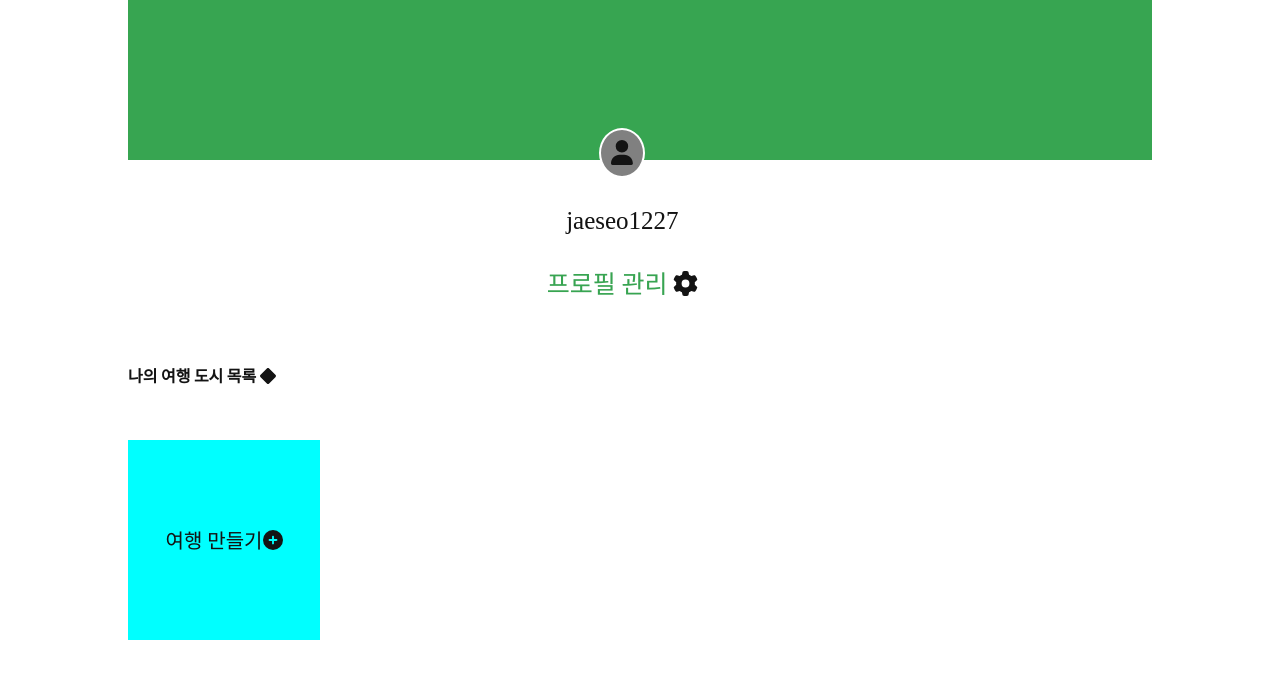
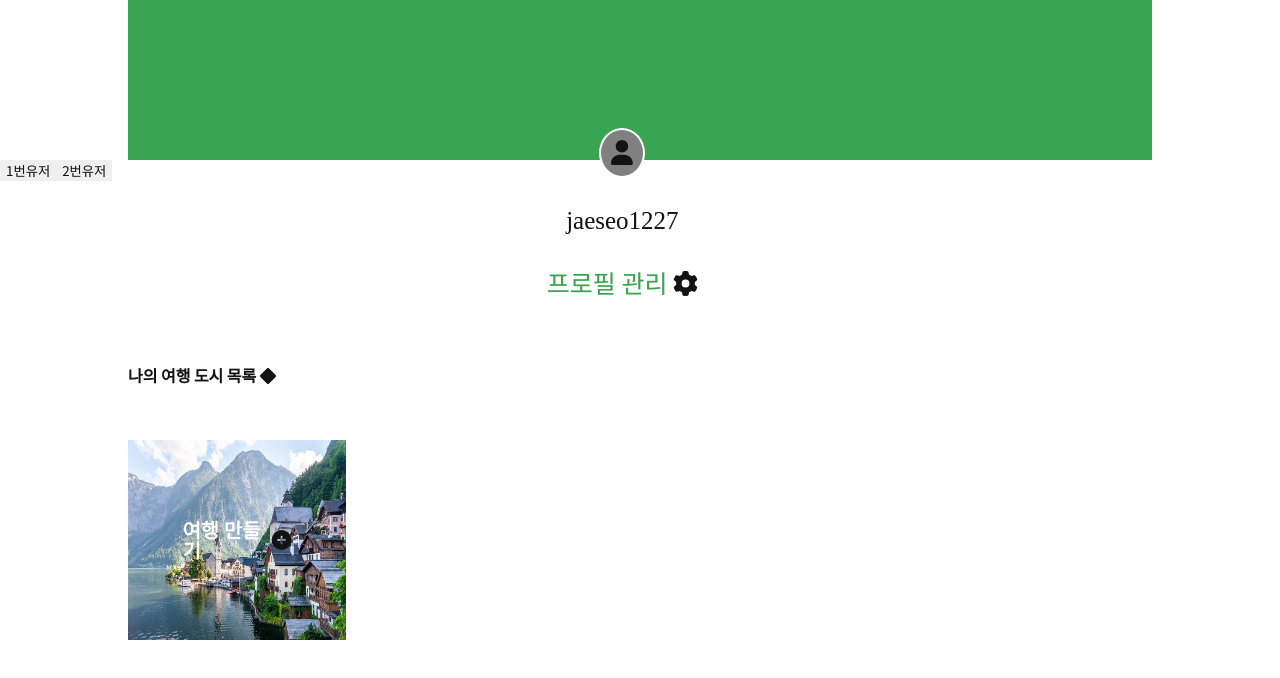
Before and after one commit to nsoe12/DreamGreenTour, a React (Create React App) app in the folder workspace/client/: page /mypage in a window 1280 px wide. Shown: the top 678 px of the page. Built offline with nearby package versions, Linux system fonts and the light colour scheme.

Commit message:
발표전 최종

```diff
--- a/workspace/client/src/pages/mypage/Mypage.js
+++ b/workspace/client/src/pages/mypage/Mypage.js
@@ -25,7 +25,8 @@ const Mypage = () => {
 
           <S.package>
             <S.div>
-              <p>여행 만들기<FontAwesomeIcon icon={faCirclePlus} /></p>
+            <S.Image1 src={`${process.env.PUBLIC_URL}/tour/best/1.png`} alt="서울"/>
+            <S.text>여행 만들기<FontAwesomeIcon icon={faCirclePlus}/></S.text>
             </S.div>
           </S.package>
 
@@ -46,28 +47,30 @@ const Mypage = () => {
                </Link>
             </S.back>
 
-         <S.package>
-           <S.div>
-               <p>여행 만들기<FontAwesomeIcon icon={faCirclePlus} /></p>
-           </S.div>
-         </S.package>
-
          <S.city>
             <p className="city">나의 여행 도시 목록 <FontAwesomeIcon icon={faDiamond}/></p>
          </S.city>
+
+         <S.package>
+            <S.div>
+            <S.Image1 src={`${process.env.PUBLIC_URL}/home/circle/jeju.png`} alt="서울"/>
+            <S.text>여행 만들기<FontAwesomeIcon icon={faCirclePlus}/></S.text>
+            </S.div>
+          </S.package>
+
+
       </>
     )
   }
 
   return (
     <div>
+
       {displayshow}
 
-      {/* <button className="1" onClick={() => setDisplayContent('one')}>1번버튼</button>
-      <button className="2" onClick={() => setDisplayContent('two')}>2번버튼</button>
-      <button className="3" onClick={() => setDisplayContent('three')}>3번버튼</button>
-      <button className="4" onClick={() => setDisplayContent('four')}>4번버튼</button>
-      <button className="5" onClick={() => setDisplayContent('five')}>5번버튼</button> */}
+      <button className="1" onClick={() => setDisplayContent('one')}>1번유저</button>
+      <button className="2" onClick={() => setDisplayContent('two')}>2번유저</button>
+
     </div>
   );
 };
--- a/workspace/client/src/pages/mypage/infoUpdate/InfoUpdate.js
+++ b/workspace/client/src/pages/mypage/infoUpdate/InfoUpdate.js
@@ -1,15 +1,18 @@
 import React from "react";
-
+import S from "../style";
 
 
 const InfoUpdate = () => {
 
 
+
+
   return (
-   <div>
+    <div>
+      안녕..
+      룰루랄라
+    </div>
 
-    프로필 관리페이지
-    </div>
   );
 };
 
--- a/workspace/client/src/pages/mypage/style.js
+++ b/workspace/client/src/pages/mypage/style.js
@@ -70,28 +70,43 @@ S.back = styled.div`
 S.package = styled.div`
     display: flex;
     gap: 20px;
-
-
 `
 
 S.div = styled.div`
   position: absolute;
   bottom: 20%;
   left: 10%;
-  width: 15vw;
+  width: 17vw;
   height: 25vh;
-  background-color: aqua;
-
   display: flex;
   justify-content: center;
   align-items: center;
   cursor: pointer;
-    p {
-      font-size: ${theme.FONT_SIZE.h5};
-    }
+`
+
+S.Image1 = styled.img`
+   width:  100%;
+   height: 100%;
+   background-repeat: no-repeat;
+   background-size: cover;
+   cursor: pointer;
+`
+
+S.text = styled.div`
+   position: absolute;
+    top: 50%;
+    left: 50%;
+    transform: translate(-50%, -50%);
+    color: white;
+    font-size: ${theme.FONT_SIZE.h5};
+    font-weight: ${theme.FONT_WEIGHT.bold};
+    font-family: ${theme.FONT_FAMILY.heading};
+    display: flex;
+    justify-content: center; /* 가로 중앙 정렬 */
+    align-items: center; /* 세로 중앙 정렬 */
+    cursor: pointer;
 
 `
 
 
-
 export default S;
```
Also changed, not shown: workspace/client/src/pages/home/MobileView.js (+2 -18 lines), workspace/client/src/pages/home/style.js (+2 -6 lines), workspace/client/src/pages/mypage/infoUpdate/style.js (+14 -0 lines), workspace/client/src/routes/router.js (+8 -6 lines).
